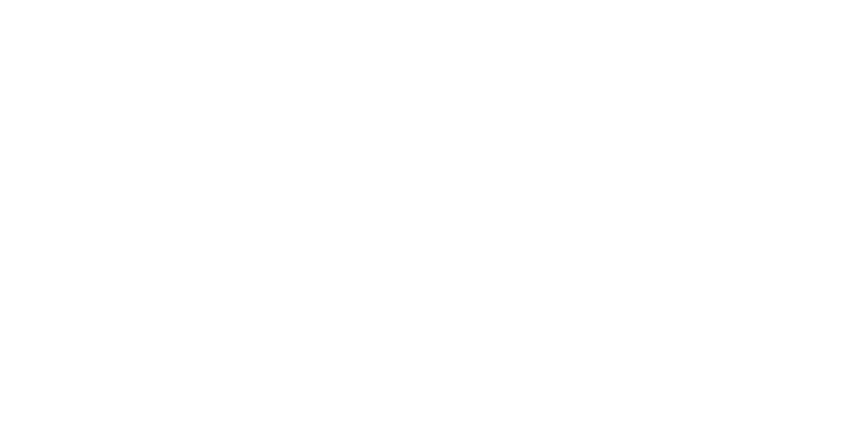
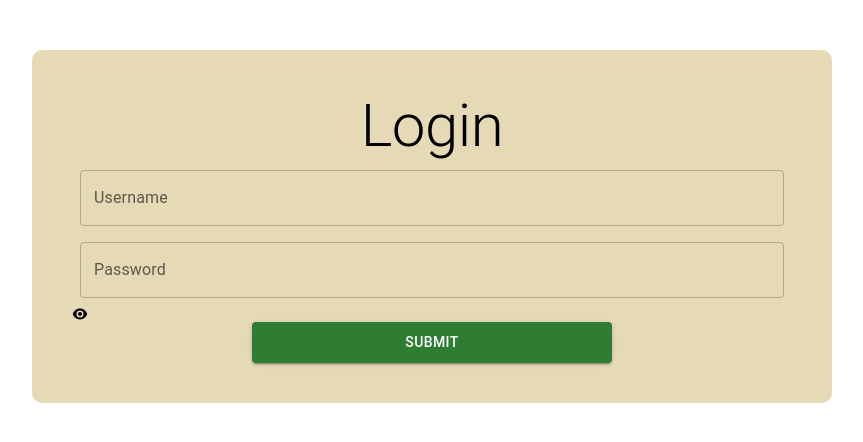
Before and after one commit to th0ng/socialapp, a React (Create React App) app in the folder frontend/: page /login in a window 1280 px wide. Before the commit this address had no page. Shown: the top 442 px of the page, without its empty margins (208-1071 px from the left). Built offline with nearby package versions, Linux system fonts and the light colour scheme.

Commit message:
something cool is coming

```diff
--- a/frontend/src/App.js
+++ b/frontend/src/App.js
@@ -1,7 +1,7 @@
 import { Helmet } from "react-helmet";
 import "./App.css";
 import { Route, Routes } from "react-router-dom";
-import { HomePage, RegisterPage } from "./pages";
+import {HomePage, LoginPage, RegisterPage} from "./pages";
 
 const App = () => {
   return (
@@ -13,6 +13,7 @@
       <div className="App">
         <Routes>
           <Route path="/" element={<HomePage />} />
+          <Route path="/login" element={<LoginPage />} />
           <Route path="/register" element={<RegisterPage />} />
         </Routes>
       </div>
--- a/frontend/src/components/HeaderNonUser.js
+++ b/frontend/src/components/HeaderNonUser.js
@@ -2,6 +2,7 @@
 import Box from '@mui/material/Box';
 import Typography from '@mui/material/Typography';
 import Button from '@mui/material/Button';
+import { Link } from 'react-router-dom';
 
 export default function HeaderNonUser() {
   return (
@@ -16,7 +17,7 @@
         Facebaki
       </Typography>
       <Button color="inherit" sx={{ paddingX: '10px'}}>
-        <Typography color="#F1D3B3">Login</Typography>
+        <Link to='/login'><Typography color='#F1D3B3'>Login</Typography></Link>
       </Button>
     </Box>
   );
--- a/frontend/src/components/index.js
+++ b/frontend/src/components/index.js
@@ -1,5 +1,5 @@
 import HeaderNonUser from "./HeaderNonUser";
 
 export {
-  HeaderNonUser,
+  HeaderNonUser
 }
--- a/frontend/src/pages/HomePage.js
+++ b/frontend/src/pages/HomePage.js
@@ -2,7 +2,7 @@
 import postService from '../services/posts';
 import loginService from '../services/login';
 
-import Header from '../components/HeaderNonUser';
+import HeaderNonUser from '../components/HeaderNonUser';
 
 const HomePage = () => {
   const [posts, setPosts] = useState([]);
@@ -56,7 +56,7 @@
   };
   return (
     <div>
-      <Header />
+      <HeaderNonUser />
     </div>
   )
 }
--- a/frontend/src/pages/LoginPage.js
+++ b/frontend/src/pages/LoginPage.js
@@ -1,8 +1,43 @@
-import React from 'react';
+import React, {useState} from 'react';
+import loginService from '../services/login';
+import { Box, FormGroup, TextField, RadioGroup, FormControlLabel, Radio, Typography, Button } from '@mui/material';
+import { HiEye, HiEyeSlash } from "react-icons/hi2";
 
 const LoginPage = () => {
+  const [username, setUsername] = useState("");
+  const [password, setPassword] = useState("");
+  const [shown, setShown] = useState(false);
+
+  const handleLogin = () => {
+    const loginUser = {username, password};
+    loginService
+      .login(loginUser)
+      .catch((error) => {
+        console.log(error);
+      })
+  }
+
   return (
-    <div>LoginPage</div>
+    <Box sx={{
+      width: 800,
+      margin: '50px auto',
+      backgroundColor: '#E5D9B6',
+      backgroundOpacity: 0.3,
+      borderRadius: '10px',
+      padding: 5
+    }}>
+      <Typography variant='h2'>Login</Typography>
+      <FormGroup>
+        {/* eslint-disable-next-line no-restricted-globals */}
+        <TextField color='success' label="Username" sx={{margin: '8px',}} onChange={() => {setUsername(event.target.value)}}/>
+        {/* eslint-disable-next-line no-restricted-globals */}
+        <TextField color='success' label="Password" type={!shown ? "password" : "text"} sx={{margin: '8px',}} onChange={() => {setPassword(event.target.value)}}/>
+        {!shown ? <HiEye onClick={() => setShown(!shown)} /> : <HiEyeSlash onClick={() => setShown(!shown)}/>}
+        <Button type="submit" variant="contained" color="success" sx={{width: '50%',padding: 1, margin: 'auto'}} onClick={console.log("hi")}>
+          Submit
+        </Button>
+      </FormGroup>
+    </Box>
   )
 }
 
--- a/frontend/src/pages/index.js
+++ b/frontend/src/pages/index.js
@@ -1,7 +1,9 @@
 import RegisterPage from "./RegisterPage";
+import LoginPage from './LoginPage'
 import HomePage from "./HomePage";
 
 export {
   HomePage,
   RegisterPage,
+  LoginPage
 }
```
